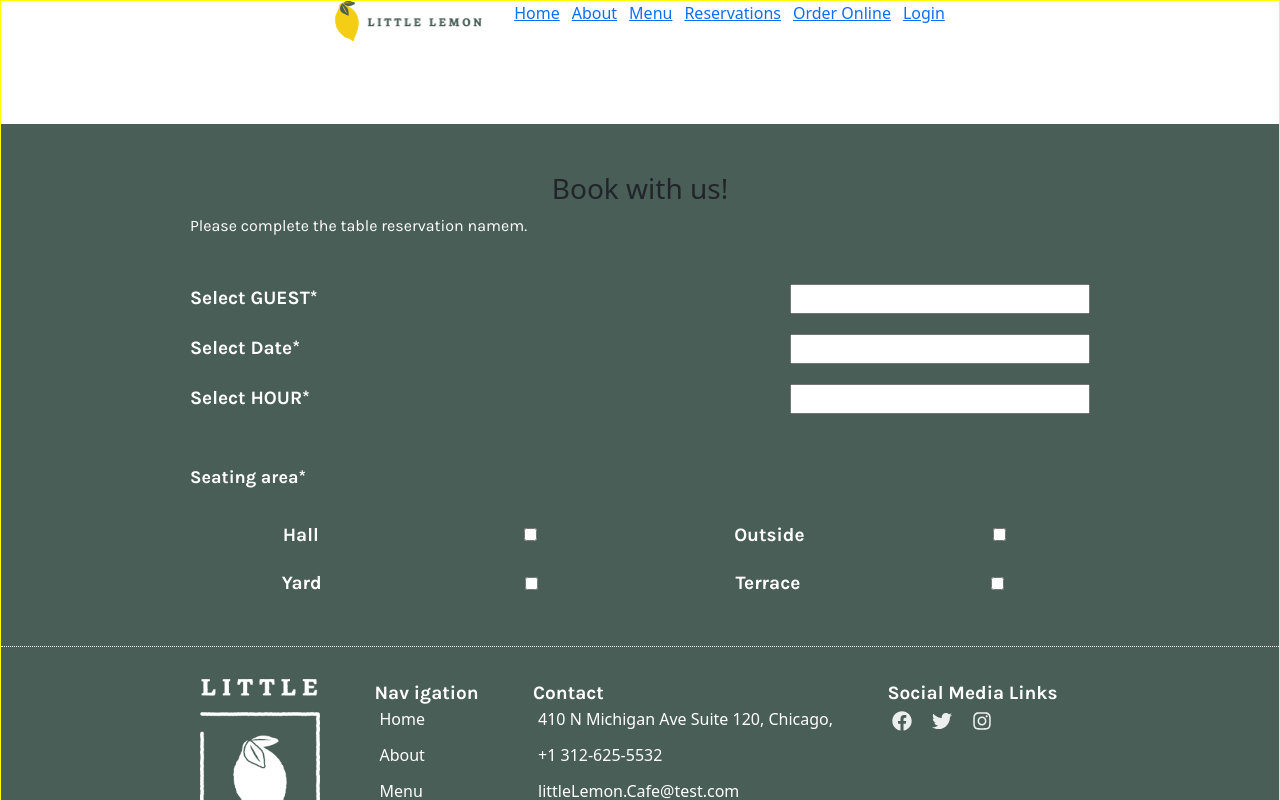
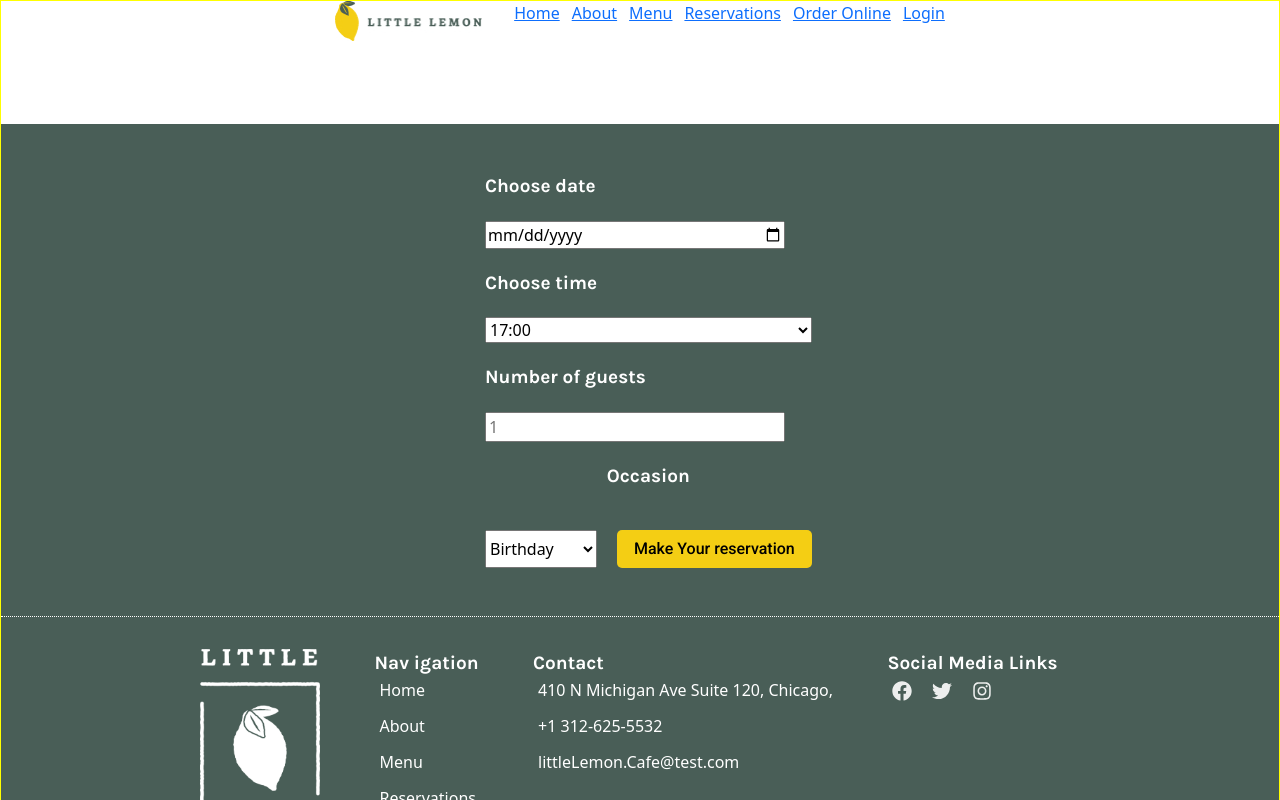
Before and after one commit to SvetikBaglay/lemon-cafe, a React (Create React App) app in the folder lemon-cafe/: page /reservations in a window 1280 px wide. Shown: the top 800 px of the page. Built offline with nearby package versions, Linux system fonts and the light colour scheme; a web font is replaced by a local one.

Commit message:
added style for reservations page

```diff
--- a/lemon-cafe/src/Pages/ReservationsPage.css
+++ b/lemon-cafe/src/Pages/ReservationsPage.css
@@ -6,6 +6,7 @@
   gap: 30px;
   margin-top: 3rem;
   margin-bottom: 3rem;
+  align-items: center;
 }
 
 label {
@@ -15,6 +16,11 @@
   text-align: center;
 }
 
+.booking-form {
+  display: grid;
+  max-width: 310px;
+  gap: 20px
+}
 
 .info-block,
 .seat-block {
@@ -40,10 +46,6 @@
   text-align: left;
   padding-right: 10px;
 }
-
-/* .info-block input {
-  width: 50%;
-} */
 
 .info-block input{
   width: 300px;
--- a/lemon-cafe/src/Pages/ReservationsPage.js
+++ b/lemon-cafe/src/Pages/ReservationsPage.js
@@ -7,45 +7,34 @@
 
 function ReservationsPage() {
   return (
-    <div className="booking-container">
-      <div className='description-block'>
-        <h3>Book with us!</h3>
-        <p>Please complete the table reservation namem.</p>
-      </div>
-      <div className='info-block'>
-        <div>
-          <label>Select GUEST*</label>
-          <input name='guest' id='guest' type='number' ></input>
+    <div className='booking-container'>
+      <form className='booking-form'>
+        <div className='info-block'>
+          <label for="res-date">Choose date</label>
+          <input type="date" id="res-date"></input>
+          <label for="res-time">Choose time</label>
+          <select id="res-time ">
+            <option>17:00</option>
+            <option>18:00</option>
+            <option>19:00</option>
+            <option>20:00</option>
+            <option>21:00</option>
+            <option>22:00</option>
+          </select>
+          <label for="guests">Number of guests</label>
+          <input type="number" placeholder="1" min="1" max="10" id="guests"></input>
         </div>
-        <div>
-          <label>Select Date*</label>
-          <input name='date' id='date' type='number' ></input>
+        <label for="occasion">Occasion</label>
+        <div className='seat-block'>
+          <select id="occasion">
+            <option>Birthday</option>
+            <option>Anniversary</option>
+          </select>
+          <input className='button button-secondary' type="submit" value="Make Your reservation"></input>
         </div>
-        <div>
-          <label>Select HOUR*</label>
-          <input name='hour' id='hour' type='text' ></input>
-        </div>
-      </div>
-      <div className='seat-block'>
-        <label className='seat-label' >Seating area*</label>
-        <div className='seat-item'>
-          <label>Hall</label>
-          <input name='hall' id='hall' type="checkbox" />
-        </div>
-        <div className='seat-item'>
-          <label>Outside</label>
-          <input name='outside' id='outside' type="checkbox" />
-        </div>
-        <div className='seat-item'>
-          <label>Yard</label>
-          <input name='yard' id='yard' type="checkbox" />
-        </div>
-        <div className='seat-item'>
-          <label>Terrace</label>
-          <input name='terrace' id='terrace' type="checkbox" />
-        </div>
-      </div>
+      </form>
     </div>
+
   );
 }
 
```
